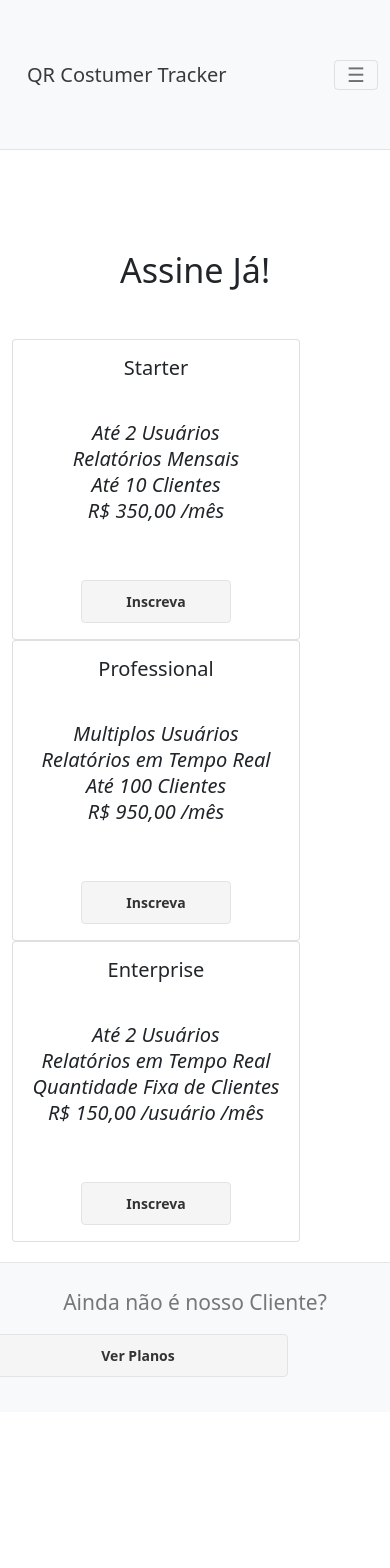
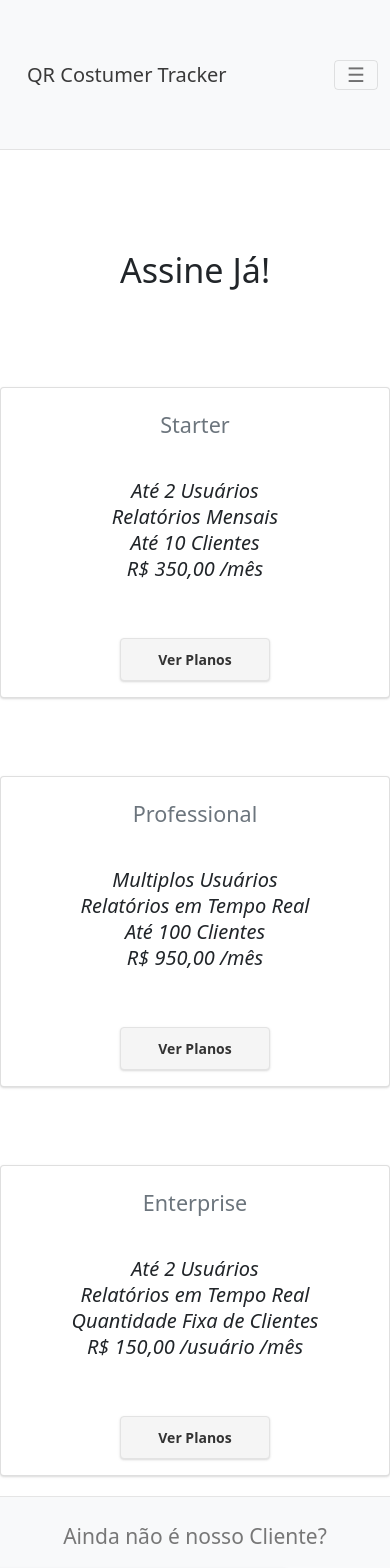
Before and after one commit to projeto-integrador-2022/qrcode-frontend, an Angular app: page /payment-plans in a window 390 px wide. Shown: the top 1568 px of the page. Before the commit the page ends 1412 px from the top, so only its background shows below. Built offline with nearby package versions, Linux system fonts and the light colour scheme.

Commit message:
[QRCT-001] Pagina 'planos de pagamento' agora contem cards responsivos

```diff
--- a/src/app/app.component.scss
+++ b/src/app/app.component.scss
@@ -11,6 +11,7 @@
   width: 150px;
   height: auto;
   align-items: center;
+  box-shadow: 0 1px 3px 0 rgba(0, 0, 0, 0.1), 0 1px 2px 0 rgba(0, 0, 0, 0.06);
   &:hover {
     background-color: #e3e3e3;
   }
@@ -38,7 +39,14 @@
   width: 300px;
   height: auto;
   align-items: center;
+  box-shadow: 0 1px 3px 0 rgba(0, 0, 0, 0.1), 0 1px 2px 0 rgba(0, 0, 0, 0.06);
   &:hover {
     background-color: #e3e3e3;
   }
 }
+
+.card {
+  box-shadow: 0 1px 3px 0 rgba(0, 0, 0, 0.1), 0 1px 2px 0 rgba(0, 0, 0, 0.06);
+  width: 18rem;
+
+}
--- a/src/app/features/pages/payment-plans/payment-plans.component.html
+++ b/src/app/features/pages/payment-plans/payment-plans.component.html
@@ -1,24 +1,41 @@
 <div class="container">
     <p class="text-center display-4 mb-5">Assine Já!</p>
-    <div class="row justify-content-md-center">
-        <div class="col-md-auto" *ngFor="let cardContent of cardsContents; index as i">
-            <div class="card" style="width: 18rem;">
-                <div class="card-body">
-                    <h5 class="card-title text-center mb-3">{{cardContent.title}}</h5>
+    <div class="row justify-content-md-center ">
+        <div class="col-md-auto mt-5 column-fixture" *ngFor="let cardContent of cardsContents; index as i">
+            <div class="card featured-card" *ngIf="i == size - 2; else anotherStyle">
+                <div class="">
+                    <div class="card-body text-center">
+                        <h4 class="card-subtitle mb-2 mt-2 text-muted ">{{cardContent.title}}</h4>
+                        <div class="text-fixture mb-5 mt-5">
+                            <p class="card-text">{{cardContent.description1}}</p>
+                            <p class="card-text">{{cardContent.description2}}</p>
+                            <p class="card-text">{{cardContent.description3}}</p>
+                            <p class="card-text">{{cardContent.value}}</p>
+                        </div>
 
-                    <div class="text-fixture lh-0 mb-5 mt-5">
-                        <p class="card-text text-center">{{cardContent.description1}}</p>
-                        <p class="card-text text-center">{{cardContent.description2}}</p>
-                        <p class="card-text text-center">{{cardContent.description3}}</p>
-                        <p class="card-text text-center">{{cardContent.value}}</p>
-                    </div>
-
-                    <div class="text-center">
-                        <a class="btn btn-primary btn-lg start-button mt-3" [routerLink]="'./about'"
-                            routerLinkActive="activebutton" (click)="navigateTo()">Inscreva</a>
+                        <a class="btn btn-primary btn-lg start-button mt-3      text-center" [routerLink]="'./about'"
+                            routerLinkActive="activebutton" (click)="navigateTo()">Ver Planos</a>
                     </div>
                 </div>
             </div>
+
+            <ng-template class="card" #anotherStyle>
+                <div class="card">
+                    <div class="card-body text-center">
+                        <h4 class="card-subtitle mb-2 mt-2 text-muted ">{{cardContent.title}}</h4>
+                        <div class="text-fixture mb-5 mt-5">
+                            <p class="card-text">{{cardContent.description1}}</p>
+                            <p class="card-text">{{cardContent.description2}}</p>
+                            <p class="card-text">{{cardContent.description3}}</p>
+                            <p class="card-text">{{cardContent.value}}</p>
+                        </div>
+
+                        <a class="btn btn-primary btn-lg start-button mt-3      text-center" [routerLink]="'./about'"
+                            routerLinkActive="activebutton" (click)="navigateTo()">Ver Planos</a>
+                    </div>
+                </div>
+            </ng-template>
+
         </div>
     </div>
 </div>
--- a/src/app/features/pages/payment-plans/payment-plans.component.scss
+++ b/src/app/features/pages/payment-plans/payment-plans.component.scss
@@ -5,3 +5,38 @@
     font-style: italic;
     font-size: 20px;
 }
+
+.column-fixture {
+    padding: 0;
+
+
+}
+
+.featured-card {
+    margin: -20px;
+    transform:translateY(-30px);
+    z-index: 1;
+
+}
+
+
+@media (max-width:991px) {
+    .card {
+        width: 100%;
+    }
+    .column-fixture {
+        width: 100%;
+
+    }
+
+    .row {
+        align-content: center;
+
+    }
+    .featured-card {
+        margin: 0;
+        transform:translateY(30px);
+        margin-bottom: 60px;
+    }
+
+}
```
